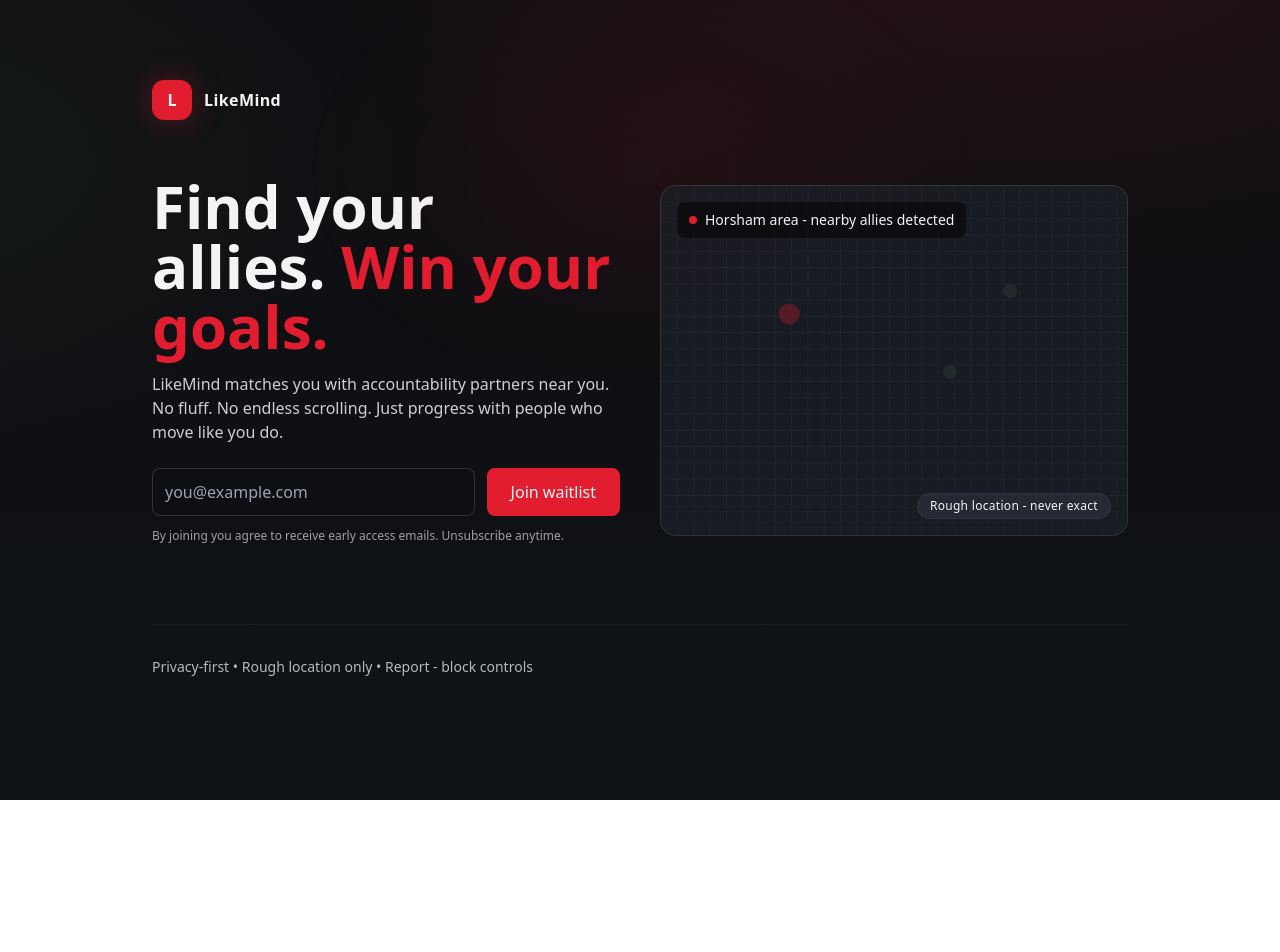
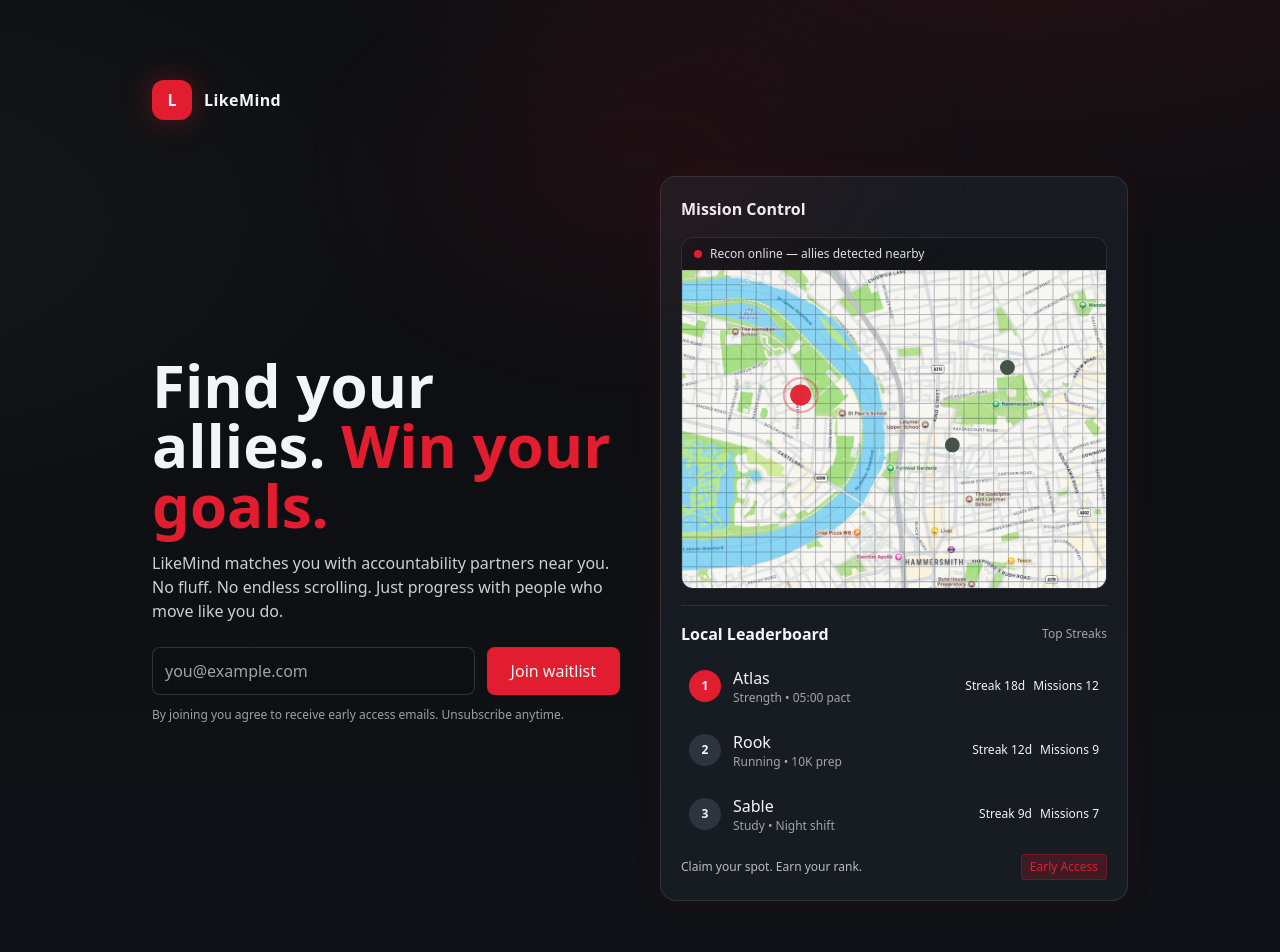
Before and after one commit to chare1s/likemind-landing, a Next.js app: page / in a window 1280 px wide. Shown: the top 952 px of the page. Before the commit the page ends 800 px from the top, so only its background shows below. Built offline with nearby package versions, Linux system fonts and the light colour scheme.

Commit message:
Overlay grid + ally pins on map image

```diff
--- a/app/page.tsx
+++ b/app/page.tsx
@@ -73,35 +73,116 @@ export default function Home() {
             {/* REMOVED: the scrolling slogan strip */}
           </div>
 
-          {/* Map mock */}
-          <div className="relative rounded-2xl border border-white/10 bg-[#1C2128]/70 overflow-hidden aspect-[4/3]">
-            <svg className="absolute inset-0 h-full w-full opacity-30" viewBox="0 0 400 300">
+          {/* Mission Panel: Recon + Leaderboard (unified) */}
+          <div className="rounded-2xl bg-[#1C2128]/70 border border-white/10 p-4 md:p-5 shadow-[0_0_30px_rgba(225,29,47,0.08)]">
+            {/* Panel Header */}
+            <div className="flex items-center justify-between">
+              <h3 className="font-bold">Mission Control</h3>
+            </div>
+
+            {/* Recon block */}
+            <div className="mt-4 rounded-xl border border-white/10 bg-black/20 overflow-hidden">
+              <div className="flex items-center justify-between px-3 py-2 text-xs">
+                <div className="flex items-center gap-2">
+                  <span className="inline-block h-2 w-2 rounded-full bg-[#E11D2F]" />
+                  <span className="opacity-90">Recon online — allies detected nearby</span>
+                </div>
+              </div>
+              <div className="relative aspect-[4/3]">
+                {/* Base map image */}
+                <img src="/map-placeholder.png" alt="Map preview" className="absolute inset-0 h-full w-full object-cover" />
+
+                {/* Grid overlay */}
+                <svg className="absolute inset-0 h-full w-full opacity-30 pointer-events-none" viewBox="0 0 400 300" preserveAspectRatio="none">
                   {Array.from({ length: 30 }).map((_, i) => (
                     <line key={`v-${i}`} x1={i * 14} x2={i * 14} y1="0" y2="300" stroke="#2C3440" strokeWidth="1" />
                   ))}
                   {Array.from({ length: 22 }).map((_, i) => (
                     <line key={`h-${i}`} y1={i * 14} y2={i * 14} x1="0" x2="400" stroke="#2C3440" strokeWidth="1" />
                   ))}
+                </svg>
+
+                {/* Ally pins overlay */}
+                <svg className="absolute inset-0 h-full w-full pointer-events-none" viewBox="0 0 400 300" preserveAspectRatio="none">
+                  {/* Primary ally (red) */}
                   <g>
-                <circle cx="110" cy="110" r="9" fill="#E11D2F" />
-                <circle cx="248" cy="160" r="6" fill="#3B4A3F" />
-                <circle cx="300" cy="90" r="6" fill="#3B4A3F" />
+                    <circle cx="112" cy="118" r="10" fill="#E11D2F" opacity="0.95" />
+                    <circle cx="112" cy="118" r="16" fill="none" stroke="#E11D2F" strokeOpacity="0.35" strokeWidth="2" />
+                  </g>
+                  {/* Secondary allies (green-toned) */}
+                  <g>
+                    <circle cx="255" cy="165" r="7" fill="#3B4A3F" opacity="0.95" />
+                    <circle cx="307" cy="92" r="7" fill="#3B4A3F" opacity="0.95" />
                   </g>
                 </svg>
-            <div className="absolute left-4 top-4 flex items-center gap-2 bg-black/50 px-3 py-2 rounded-lg text-sm">
-              <span className="inline-block h-2 w-2 rounded-full bg-[#E11D2F]" /> Horsham area - nearby allies detected
               </div>
-            <div className="absolute right-4 bottom-4 text-xs">
-              <span className="inline-flex items-center rounded-full bg-[#2C3440]/60 text-[#F3F4F6] px-3 py-1 tracking-wide border border-white/5">
-                Rough location - never exact
-              </span>
+            </div>
+
+            {/* Divider */}
+            <div className="my-4 h-px bg-white/10" />
+
+            {/* Leaderboard */}
+            <div>
+              <div className="flex items-center justify-between">
+                <h4 className="font-semibold">Local Leaderboard</h4>
+                <span className="text-xs text-white/60">Top Streaks</span>
+              </div>
+              <ul className="mt-3 space-y-2">
+                {/* #1 */}
+                <li className="leaderboard-entry leaderboard-rank-1 flex items-center justify-between gap-3 px-2 py-2">
+                  <div className="flex items-center gap-3">
+                    <div className="h-8 w-8 rounded-full bg-[#E11D2F] grid place-content-center text-xs font-bold">1</div>
+                    <div>
+                      <div className="font-medium">Atlas</div>
+                      <div className="text-xs text-white/60">Strength • 05:00 pact</div>
+                    </div>
+                  </div>
+                  <div className="flex items-center gap-2 text-xs">
+                    <span className="leaderboard-stat">Streak 18d</span>
+                    <span className="leaderboard-stat">Missions 12</span>
+                  </div>
+                </li>
+                {/* #2 */}
+                <li className="leaderboard-entry leaderboard-rank-2 flex items-center justify-between gap-3 px-2 py-2">
+                  <div className="flex items-center gap-3">
+                    <div className="h-8 w-8 rounded-full bg-[#2C3440] grid place-content-center text-xs font-bold">2</div>
+                    <div>
+                      <div className="font-medium">Rook</div>
+                      <div className="text-xs text-white/60">Running • 10K prep</div>
+                    </div>
+                  </div>
+                  <div className="flex items-center gap-2 text-xs">
+                    <span className="leaderboard-stat">Streak 12d</span>
+                    <span className="leaderboard-stat">Missions 9</span>
+                  </div>
+                </li>
+                {/* #3 */}
+                <li className="leaderboard-entry leaderboard-rank-3 flex items-center justify-between gap-3 px-2 py-2">
+                  <div className="flex items-center gap-3">
+                    <div className="h-8 w-8 rounded-full bg-[#2C3440] grid place-content-center text-xs font-bold">3</div>
+                    <div>
+                      <div className="font-medium">Sable</div>
+                      <div className="text-xs text-white/60">Study • Night shift</div>
+                    </div>
+                  </div>
+                  <div className="flex items-center gap-2 text-xs">
+                    <span className="leaderboard-stat">Streak 9d</span>
+                    <span className="leaderboard-stat">Missions 7</span>
+                  </div>
+                </li>
+              </ul>
+
+              <div className="mt-3 flex items-center justify-between text-xs text-white/70">
+                <span>Claim your spot. Earn your rank.</span>
+                <span className="rounded bg-[#E11D2F]/20 border border-[#E11D2F]/30 text-[#E11D2F] px-2 py-1">Early Access</span>
+              </div>
             </div>
           </div>
         </section>
 
         {/* Footer */}
         <footer className="mt-20 border-t border-white/5 pt-8 text-white/70 text-sm">
-          Privacy-first • Rough location only • Report - block controls
+          Privacy-first • Rough location only • Report
         </footer>
       </div>
     </main>
```
Lines whose indentation alone changed are shown as unchanged.
